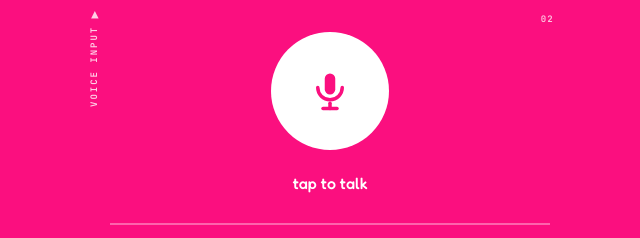
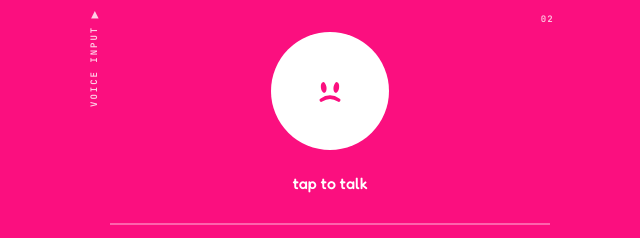
Before and after one commit to jimatrebased/shopping, a plain HTML site: page index.html in a window 1280 px wide. Shown: the part 728-966 px from the top of the page, 310-950 px from the left. Drawn offline with Linux system fonts and the light colour scheme.

Commit message:
Add files via upload

```diff
--- a/index.html
+++ b/index.html
@@ -295,10 +295,9 @@
       <div id="micRing" class="mic-ring hidden"></div>
       <button id="micBtn" title="Talk">
         <svg viewBox="0 0 24 24" fill="none" xmlns="http://www.w3.org/2000/svg">
-          <rect x="9" y="2" width="6" height="12" rx="3" fill="currentColor" />
-          <path d="M5 10a7 7 0 0 0 14 0" stroke="currentColor" stroke-width="2" stroke-linecap="round" />
-          <line x1="12" y1="19" x2="12" y2="22" stroke="currentColor" stroke-width="2" stroke-linecap="round" />
-          <line x1="8" y1="22" x2="16" y2="22" stroke="currentColor" stroke-width="2" stroke-linecap="round" />
+          <ellipse cx="8.4" cy="10" rx="1.6" ry="3.1" fill="currentColor" transform="rotate(-8 8.4 10)" />
+          <ellipse cx="15.6" cy="10" rx="1.6" ry="3.1" fill="currentColor" transform="rotate(8 15.6 10)" />
+          <path d="M7 17.2Q12 13.8 17 17.2" stroke="currentColor" stroke-width="2" stroke-linecap="round" />
         </svg>
       </button>
     </div>
```
